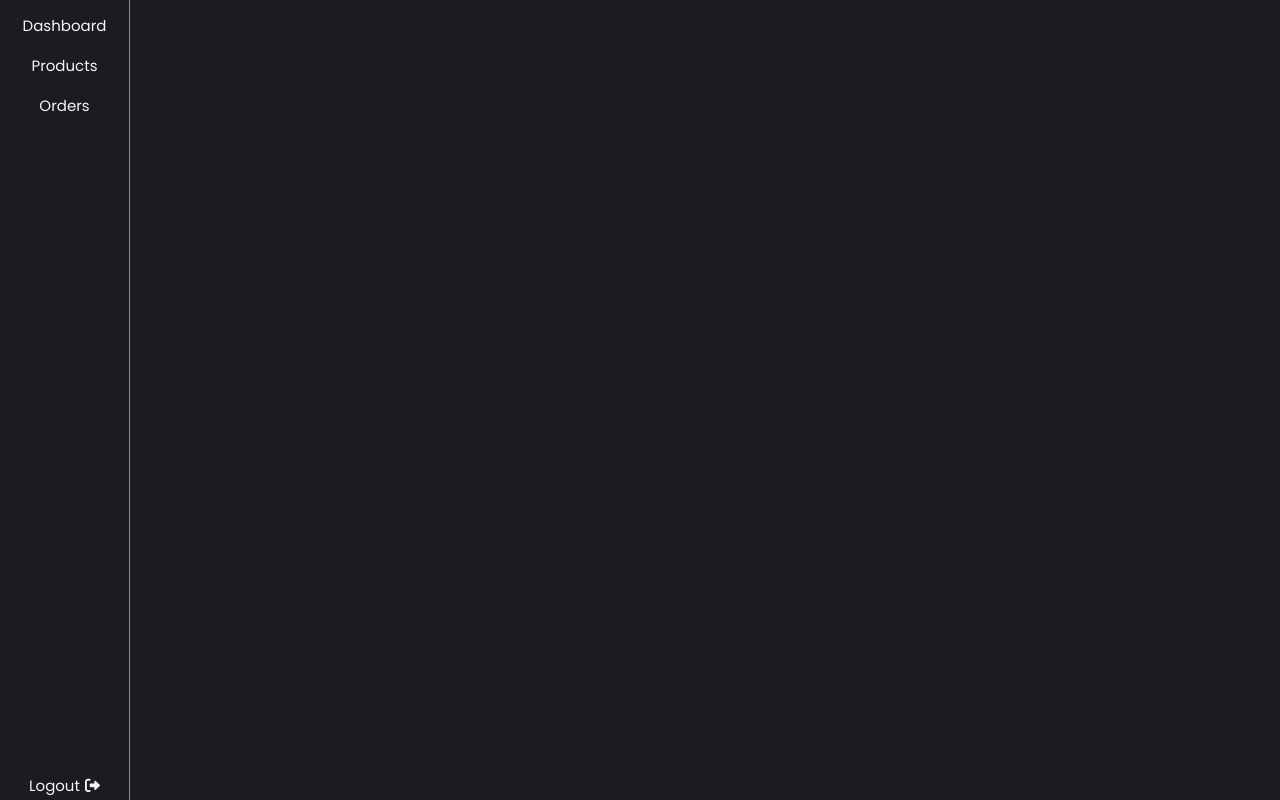
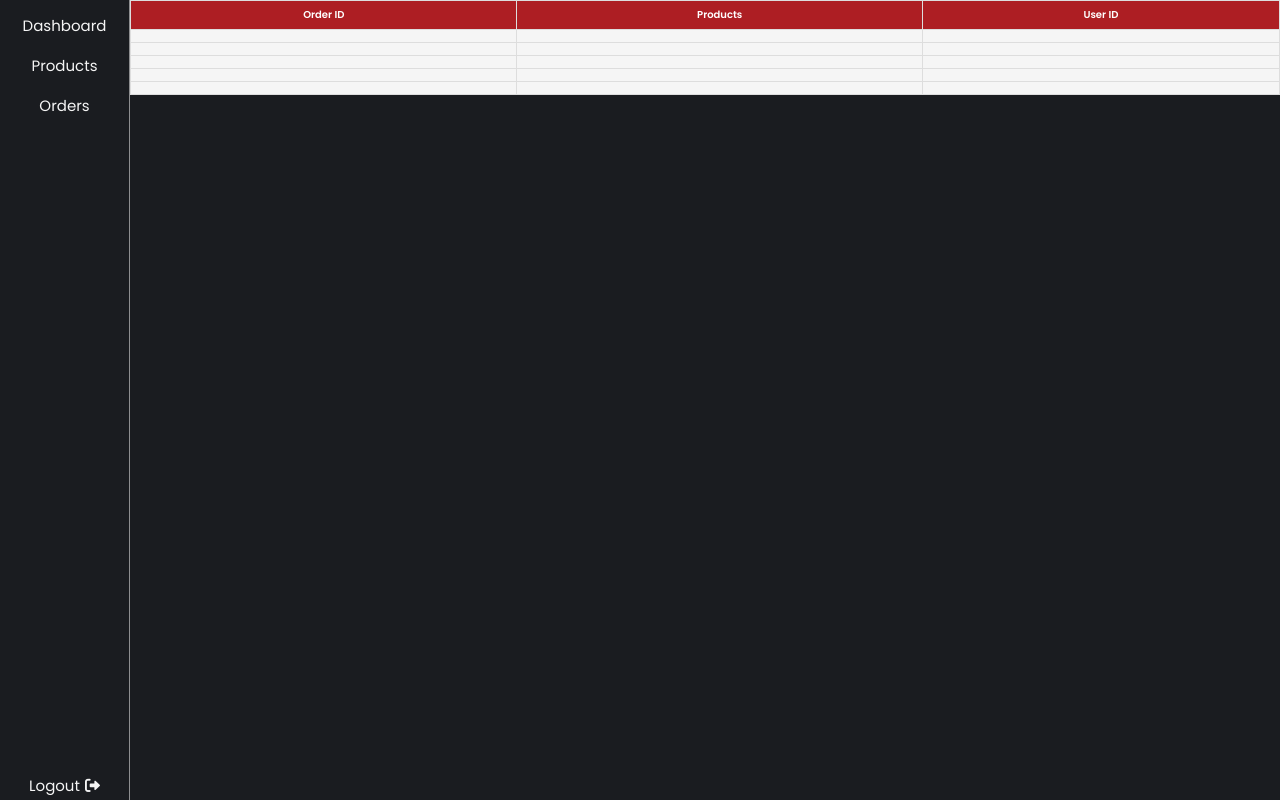
Before and after one commit to MoatasemAshmawy/Web_programming, a website: page public/adminpage.html in a window 1280 px wide. Both pictures are taken after a click on the button "Orders". Drawn offline with Linux system fonts and the light colour scheme.

Commit message:
Admin page tabel Done

```diff
--- a/public/adminpage.html
+++ b/public/adminpage.html
@@ -40,6 +40,50 @@
                 </div>
             </div>
         </div>
+        <div class="orders_view" style="background-color: whitesmoke;">
+            <table>
+                <tbody>
+                <tr>
+                <th>Order ID</th>
+                <th>Products </th>
+                <th>User ID</th>
+
+                </tr>
+
+                <tr>
+                    <td></td>
+                    <td></td>
+                    <td></td>
+
+                </tr>
+                <tr>
+                    <td></td>
+                    <td></td>
+                    <td></td>
+
+                </tr>
+                <tr>
+                    <td></td>
+                    <td></td>
+                    <td></td>
+
+                </tr>
+                <tr>
+                    <td></td>
+                    <td></td>
+                    <td></td>
+
+                </tr>
+                  <tr>
+                    <td></td>
+                    <td></td>
+                    <td></td>
+
+                </tr>
+
+                </tbody>
+                </table>
+          </div>
         <div class="products_view" style=" background-color: whitesmoke;">
             <div class="container">
                 <div class="admin-product-form-container">
@@ -56,7 +100,7 @@
                          </select>
                       <input type="text" name="product_desc" class="box" placeholder="Description">
                       <input type="file" accept="image/png, image/jpeg, image/jpg" name="product_image" class="box">
-                      <button type="submit" class="btn">Add Product</button>
+                      <button type="submit" class="btn" acti>Add Product</button>
                       <button type="button" class="btn" id="go-backadd">go Back</button>
 
                    </form>
@@ -65,14 +109,16 @@
                       <form action="#" id="update_view">
                          <h3>Update product</h3>
                          <input type="text" placeholder="enter product name" name="product_name" class="box">
-                         <input type="number" placeholder="enter product price" name="product_price" class="box">
+                         <input type="number" step="0.01" placeholder="enter product price" name="product_price" class="box">
                             <select name = "dropdown">
                                <option value = "wood ">wood</option>
                                <option value = "wood">wood</option>
                                <option value = "wood">wood</option>
                             </select>
-                         <input type="number" name="product_ID" class="box" placeholder="ID">
+                         <input type="text" name="product_desc" class="box" placeholder="Description">
+                         <input type="number" readonly="readonly" name="product_ID" class="box" placeholder="ID">
                          <input type="file" accept="image/png, image/jpeg, image/jpg" name="product_image" class="box">
+
                          <button type="button" class="btn">update Product</button>
                          <button type="button" class="btn" id="go-backup">go Back</button>
 
@@ -81,6 +127,8 @@
                 </div>
 
              <div class="product-display">
+                <input type="submit" class="btn" name="add_product" value ="Add" id="addproduct">
+
                 <table class="product-display-table" id="tabel_view">
                    <thead>
                    <tr>
@@ -104,12 +152,13 @@
 
                       </td>
                       <td></td>
-                      <td> <input type="submit" class="btn" name="add_product" value ="Add" id="addproduct"></td>
+
                       <td> <input type="submit" class="btn" name="updateproduct" value="Edit" id="updateproduct"></td>
                       <td> <input type="submit" class="btn" name="delete_product" value="Delete"></td>
                    </tr>
 
                 </table>
+
              </div>
 
           </div>
@@ -148,8 +197,6 @@
               tabel_view.style.display = "none";
           });
           </script>
-        <div class="orders_view">
-        </div>
     </main>
 </body>
 </html>
--- a/public/css/product_admin.css
+++ b/public/css/product_admin.css
@@ -8,6 +8,33 @@
    --box-shadow:0 .5rem 1rem rgba(0,0,0,.1);
    --border:.1rem solid var(--black);
 }
+table {
+   border-collapse: collapse;
+   width: 100%;
+ }
+
+ td, th {
+   border: 1px solid #dddddd;
+   text-align: center;
+   padding:6px 20px;
+ }
+ tr th {
+  border: 1px solid #dddddd;
+   text-align: center;
+   padding:6px 20px;
+   background-color: #ad1e23;
+   color:#fff;
+ }
+
+ tr:hover {
+   background-color: #dddddd;
+   cursor: pointer;
+ }
+
+ .content td, .content th {
+     border-top: 1px solid transparent;
+     padding: 2px 10px 2px 15px;
+ }
 
 *{
    font-family: 'Poppins', sans-serif;
@@ -134,11 +161,9 @@ html{
 .product-display .product-display-table .btn:last-child:hover{
    background: var(--black);
 }
-
-
-
-
-
+#tabel_view{
+   overflow-y:scroll;
+}
 
 @media (max-width:991px){
 
```
Also changed, not shown: 1 other file.
